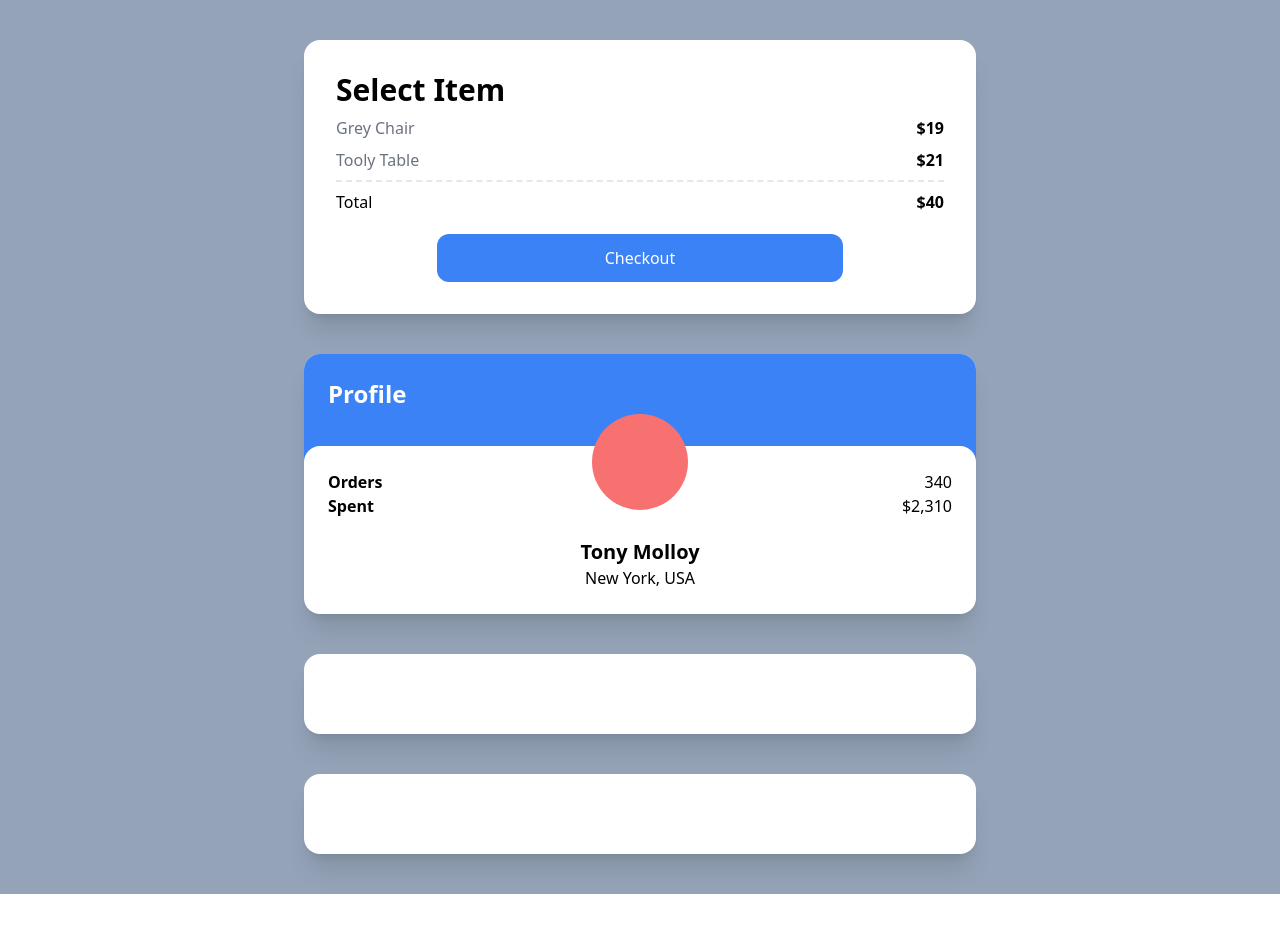
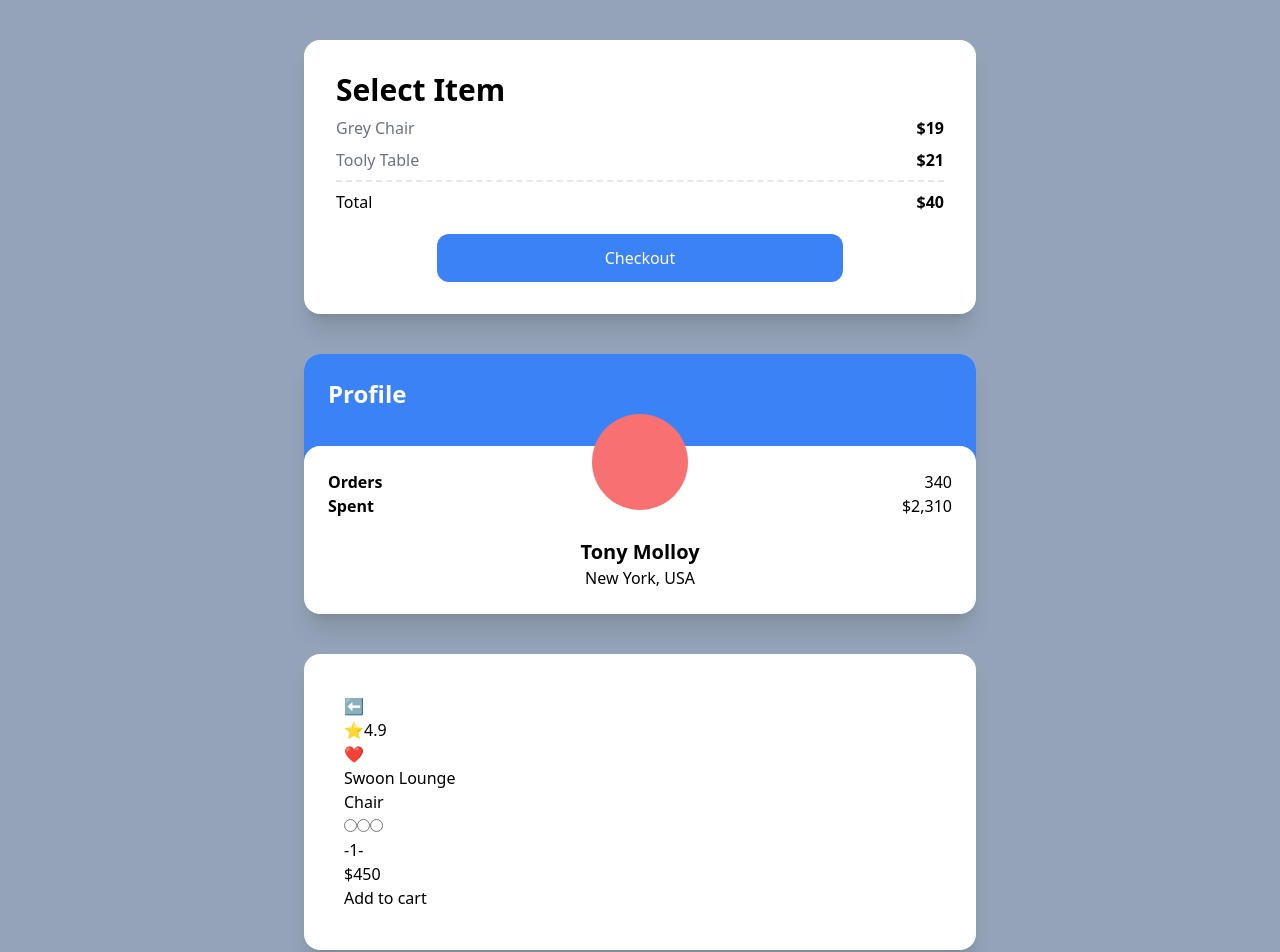
Before and after one commit to KeMezz/carrot-market, a Next.js app: page / in a window 1280 px wide. Shown: the top 952 px of the page. Before the commit the page ends 894 px from the top, so only its background shows below. Built offline with nearby package versions, Linux system fonts and the light colour scheme.

Commit message:
마크업 작업

```diff
--- a/pages/index.tsx
+++ b/pages/index.tsx
@@ -43,7 +43,36 @@ const Home: NextPage = () => {
           <p>New York, USA</p>
         </div>
       </div>
-      <div className="bg-white p-10 rounded-2xl shadow-xl max-w-2xl w-full"></div>
+      <div className="bg-white p-10 rounded-2xl shadow-xl max-w-2xl w-full">
+        <section>
+          <button>⬅️</button>
+          <div><button>⭐️</button><span>4.9</span></div>
+          <div>❤️</div>
+        </section>
+        <div />
+        <section>
+          <div>
+            <h2>Swoon Lounge</h2>
+            <p>Chair</p>
+          </div>
+          <div>
+            <div>
+              <input type="radio" />
+              <input type="radio" />
+              <input type="radio" />
+            </div>
+            <div>
+              <button>-</button>
+              <span>1</span>
+              <button>-</button>
+            </div>
+          </div>
+          <div>
+            <h1>$450</h1>
+            <button>Add to cart</button>
+          </div>
+        </section>
+      </div>
       <div className="bg-white p-10 rounded-2xl shadow-xl max-w-2xl w-full"></div>
     </section>
   );
```
